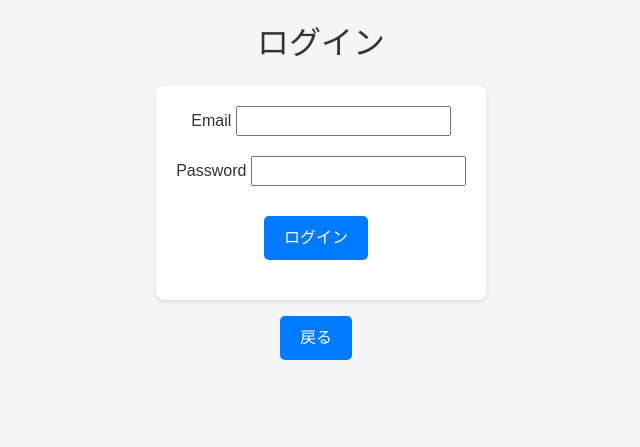
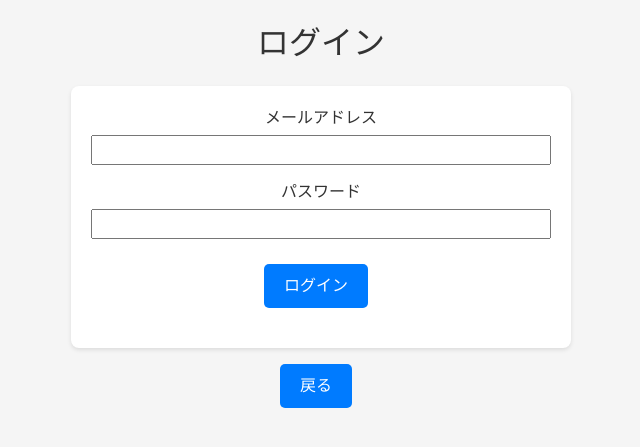
Before and after one commit to hasesaku/Public_Repository, a Django app: template Myproject/firstapp/templates/firstapp/login.html in a window 1280 px wide. Shown: the part 56-503 px from the top of the page, without its empty margins (319-959 px from the left). Run offline with Django 3.2, Linux system fonts and the light colour scheme; the template is opened without the code that fills it, so the values that code supplies are empty, except form fields; tables that the repository leaves empty hold one stand-in row (values such as "Sample post"); form fields are guessed from the names that the template uses; some libraries are stand-ins or nearby versions.

Commit message:
ログイン画面指摘箇所修正

```diff
--- a/Myproject/firstapp/static/css/styles.css
+++ b/Myproject/firstapp/static/css/styles.css
@@ -24,7 +24,18 @@ form {
 .form-group {
     margin-bottom: 15px; /* 各フォーム要素の下に余白を追加 */
 }
-
+/* ログイン画面のテキストフィールド */
+.form-field {
+    margin-bottom: 15px; /* 各フォーム要素の下に余白を追加 */
+    text-align: left; /* ラベルとテキストフィールドを左揃えに */
+    display: flex; /* フレックスボックスを使用 */
+    flex-direction: column; /* 子要素を縦に並べる */
+}
+/* ログイン画面のラベルのスタイルを中央揃えに */
+.form-field > label {
+    margin-bottom: 5px; /* ラベルとテキストフィールドの間の余白 */
+    text-align: center; /* ラベルを中央揃えに */
+}
 a {
   text-decoration: none;
 }
@@ -124,7 +135,7 @@ button:hover, .btn-primary:hover, .btn-secondary:hover, .btn-delete:hover {
 .register-info {
     text-align: center; /* テキストを中央揃えに */
     margin: 0 auto; /* 上下の余白を0にし、左右の余白を自動調整で中央揃えに */
-    width: 500px; /* コンテンツの幅に合わせて幅を自動調整 */
+    width: 500px; /* コンテンツの幅*/
 }
 /* プロフィールコンテナのスタイル */
 .profile-container {
@@ -140,6 +151,11 @@ button:hover, .btn-primary:hover, .btn-secondary:hover, .btn-delete:hover {
     text-align: center; /* テキストを中央揃えに */
     margin: 0 auto; /* 上下の余白を0にし、左右の余白を自動調整で中央揃えに */
     margin-bottom: 20px; /* 下の余白 */
+}
+/* ログインフォーム全体のスタイル */
+.login-form {
+    width: 500px; /* 必要に応じて幅を調整 */
+    margin: 0 auto; /* 中央寄せ */
 }
 /* ログイン情報テキストの中央揃え */
 .login-info {
--- a/Myproject/firstapp/templates/firstapp/login.html
+++ b/Myproject/firstapp/templates/firstapp/login.html
@@ -1,28 +1,29 @@
 {% extends 'firstapp/base.html' %}
 
 {% block content %}
-<div class="login-info">
+<div class="login-form">
     <h2 class="mb-4">ログイン</h2>
     <form method="post">
         {% csrf_token %}
         {{ form.non_field_errors }}  <!-- フォーム全体のエラーを表示 -->
-        <div class="form-group">
-            {{ form.email.label_tag }}
+        <div class="form-field">
+            <label for="{{ form.email.id_for_label }}">メールアドレス</label>
             {{ form.email }}
             {% if form.email.errors %}
                 <div class="alert alert-danger">{{ form.email.errors|join:"" }}</div>
             {% endif %}
         </div>
-        <div class="form-group">
-            {{ form.password.label_tag }}
+        <div class="form-field">
+            <label for="{{ form.password.id_for_label }}">パスワード</label>
             {{ form.password }}
             {% if form.password.errors %}
                 <div class="alert alert-danger">{{ form.password.errors|join:"" }}</div>
             {% endif %}
         </div>
+    <div style="text-align: center;">
         <button type="submit" class="btn btn-primary">ログイン</button>
+    </div>
     </form>
-    <!-- トップ画面への戻るボタンを追加 -->
     <div style="text-align: center;">
         <a href="{% url 'firstapp:index' %}" class="btn btn-secondary mt-3">戻る</a>
     </div>
```
Also changed, not shown: Myproject/db.sqlite3.
